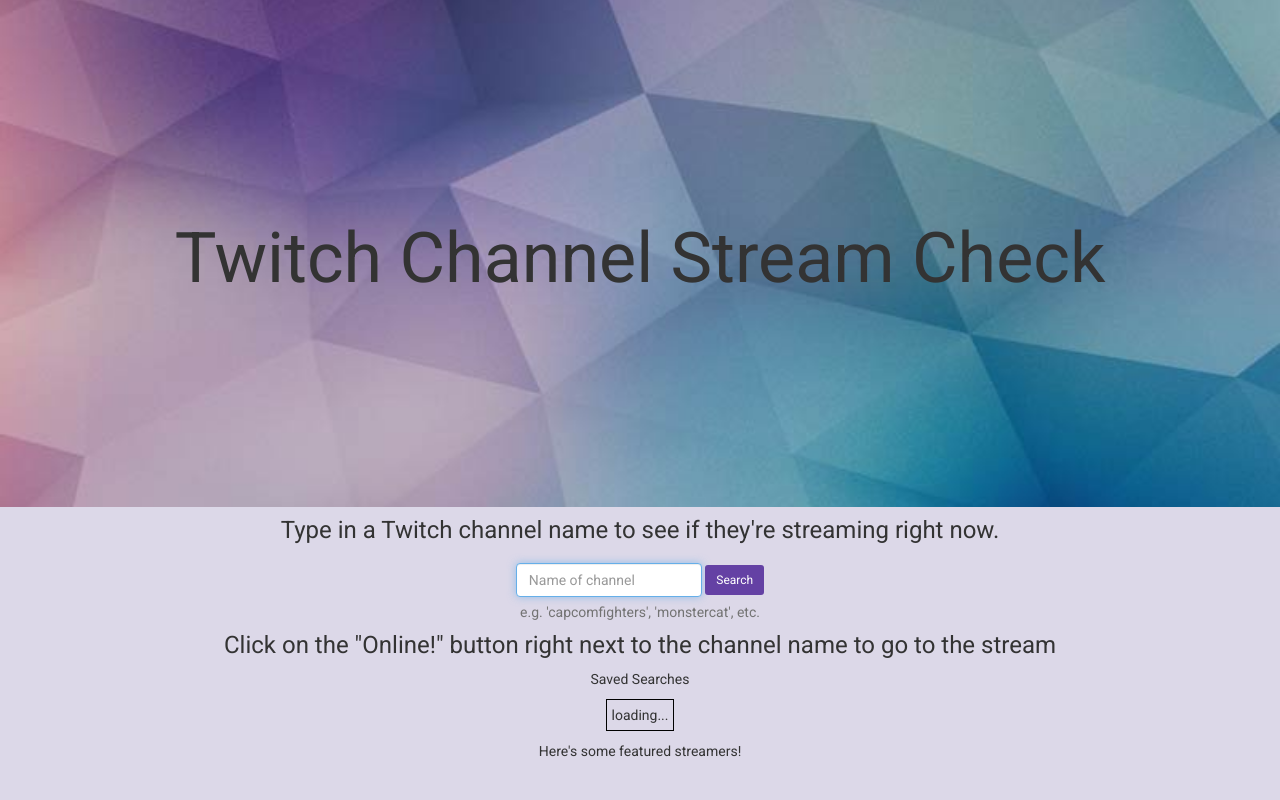
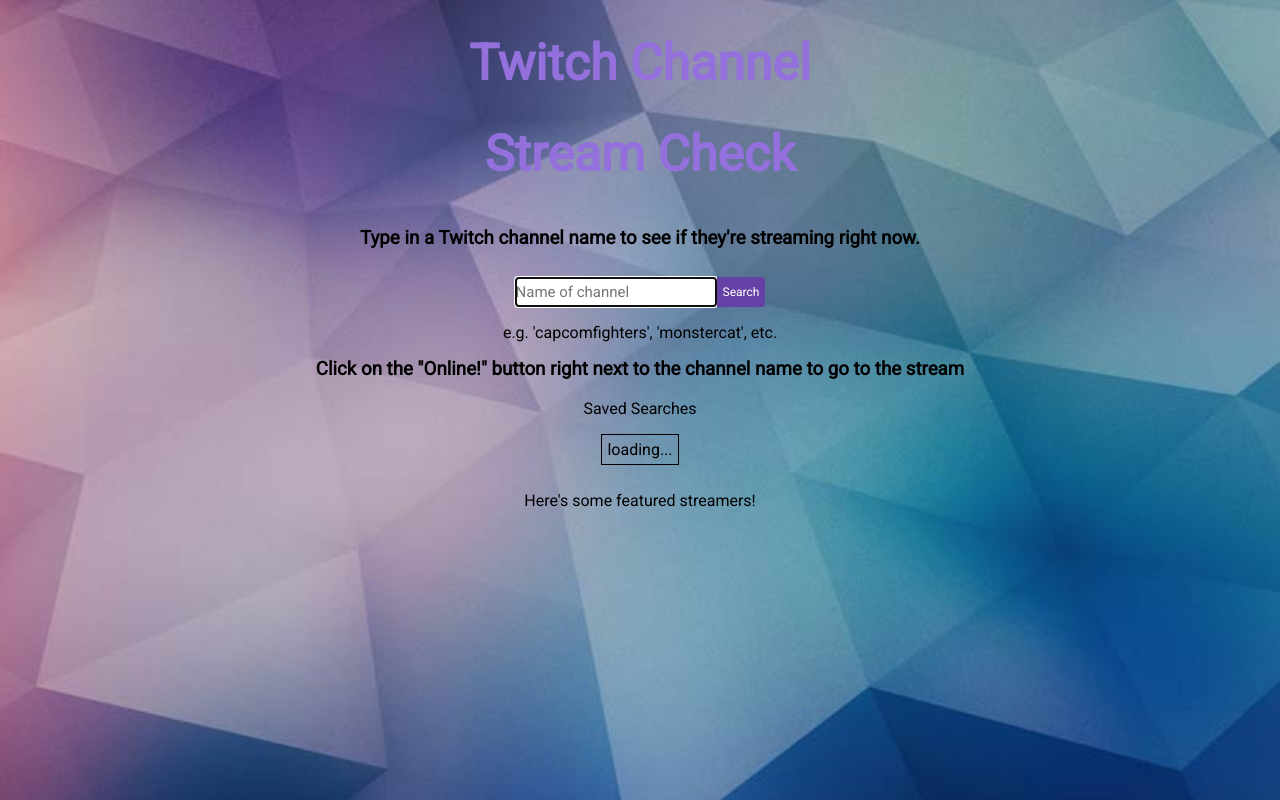
Before and after one commit to rkojima/is-streaming, a PHP site: page /index.html in a window 1280 px wide. Run offline with PHP 8.4, Linux system fonts and the light colour scheme; some libraries are stand-ins or nearby versions.

Commit message:
added styling, no longer depending on bootstrap

```diff
--- a/index.html
+++ b/index.html
@@ -6,14 +6,15 @@
     <meta name="viewport" content="width=device-width, initial-scale=1">
     <meta name="description" content="Is this Twitch channel streaming right now?">
     <link rel="stylesheet" href="https://fonts.googleapis.com/css?family=Roboto">
-    <link rel="stylesheet" href="https://maxcdn.bootstrapcdn.com/bootstrap/3.3.7/css/bootstrap.min.css">
-    <link rel="stylesheet" type="text/css" href="main.css">
+<!--     <link rel="stylesheet" href="https://maxcdn.bootstrapcdn.com/bootstrap/3.3.7/css/bootstrap.min.css">
+ -->    <link rel="stylesheet" type="text/css" href="main.css">
     <link rel="stylesheet" type="text/css" href="float-grid.css">
 </head>
 <body>
     <header class="hero-section">
         <div class="hero-text">
-            <h1>Twitch Channel Stream Check</h1>
+            <h1>Twitch Channel</h1>
+            <h1>Stream Check</h1>
         </div>
     </header>
     <div class="text-form-result">
@@ -24,9 +25,9 @@
             <form class="form-inline user-input">
               <div class="form-group">
                 <input type="text" name="query" class='form-control query' placeholder="Name of channel" required>
+                <button type="submit">Search</button>
               </div>
-              <button class="btn btn-sm" type="submit">Search</button>
-              <span id="helpBlock" class="help-block">e.g. 'capcomfighters', 'monstercat', etc.</span>
+              <p id="helpBlock" class="help-block">e.g. 'capcomfighters', 'monstercat', etc.</p>
             </form>
             <div class="personal-results">
                 <h3> Click on the "Online!" button right next to the channel name to go to the stream</h3>
--- a/main.css
+++ b/main.css
@@ -1,10 +1,25 @@
+* {
+    font-family: 'Roboto', sans-serif;
+}
+
 input {
     border: 1px solid #6441A4;
+    width: 200px;
+    border-radius: 3px 0 0 3px;
+    padding: 5px 0;
 }
 
-.btn {
+
+input, input::-webkit-input-placeholder {
+    font-size: 15px;
+}
+
+
+button {
     background-color: #6441A4;
     color: white;
+    border-radius: 0px 3px 3px 0px;
+    border: none;
 }
 
 button {
@@ -20,24 +35,28 @@ body {
     position: relative;
     background-color: #dcd8e8;
     text-align: center;
-}
-
-.hero-section {
     background-image: url("hero-picture.jpg");
     background-repeat: no-repeat;
     background-size: cover;
     background-position: center;
 }
 
+.hero-section {
+/*    background-image: url("hero-picture.jpg");
+    background-repeat: no-repeat;
+    background-size: cover;
+    background-position: center;
+*/}
+
 .hero-text {
-    padding-top: 200px;
+/*    padding-top: 200px;
     padding-bottom: 200px;
-}
+*/}
 
 .hero-text h1 {
+    color: mediumpurple;
     text-align: center;
-    font-size: 70px;
-    font-weight: 700px;
+    font-size: 50px;
 }
 
 h3 {
@@ -48,10 +67,10 @@ h3 {
     padding: 10px;
 }
 
-.result {
+td.result {
     padding-left: 5px;
     padding-right: 5px;
-    background-color: white;
+    background-color: mediumpurple;
 }
 
 /* Searching for channel */
@@ -108,13 +127,13 @@ a {
 }
 
 td {
+    border: 1px solid black;
     text-align: left;
     overflow: hidden;
 }
 
 table, td {
-    border: 1px solid black;
-    padding: 3px;
+    padding: 5px;
 }
 
 .close-button {
@@ -135,18 +154,32 @@ td.loading {
     padding: 5px;
 }
 
+td.game {
+    background-color: lightblue;
+}
+
+form {
+    display: flex;
+    flex-direction: column;
+}
+
+div.form-group {
+    display: flex;
+    margin: auto;
+}
+
 @media (min-width:240px) and (max-width:767px) {
     .user-input .form-control {
         display: inline-block;
-        width: auto;
         margin: 0;
     }
     .user-input .form-group {
-        display: inline-block;
         width: auto;
         margin-bottom: 0;
         vertical-align: middle;
     }
 }
 
+@media (max-width: )
+
 /*Do mobile first*/
```
